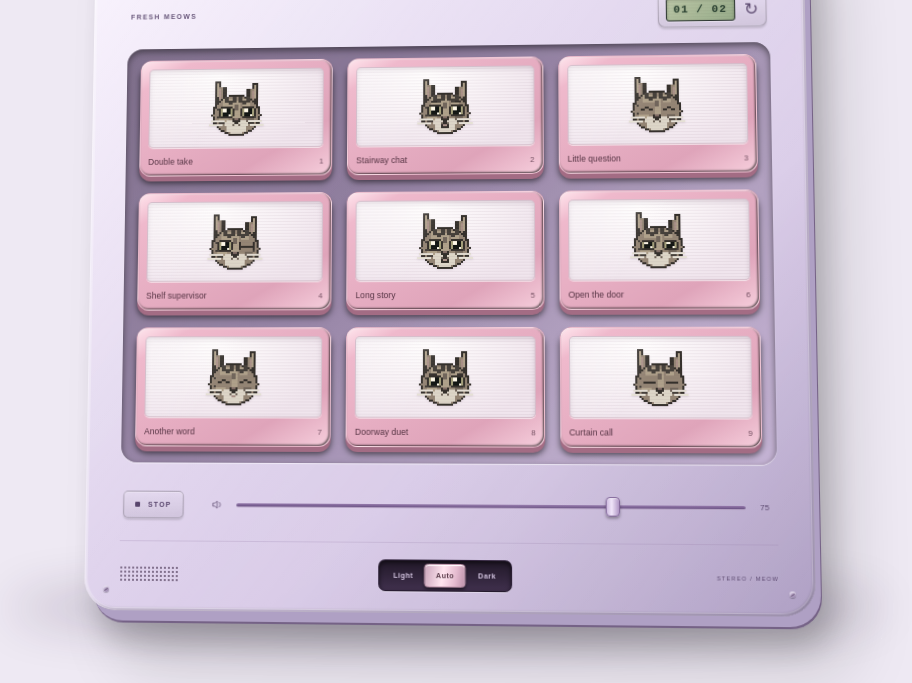
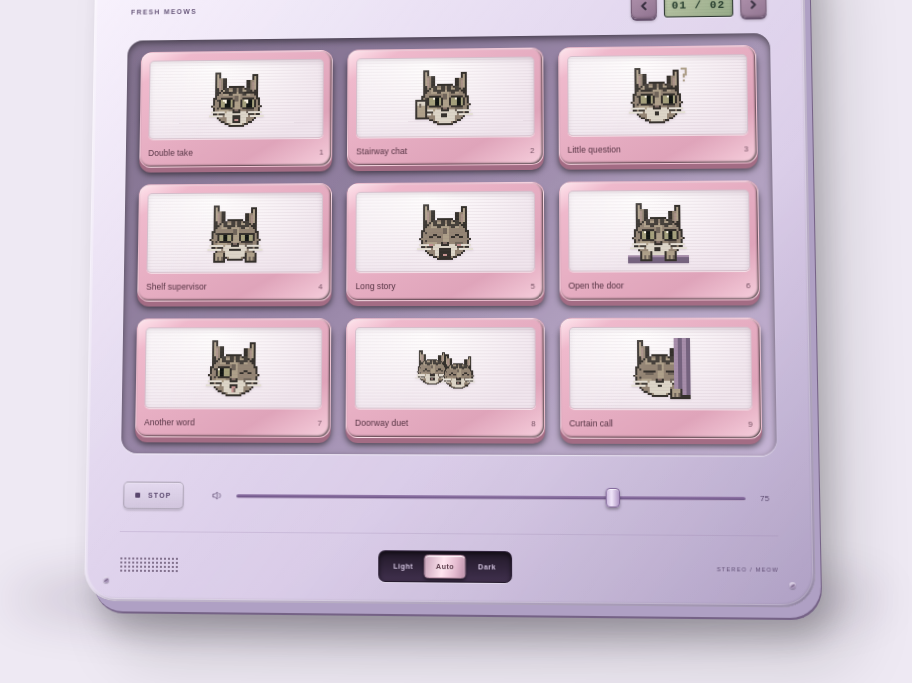
Before and after one commit to atlesque/miri-soundboard, a website built with Vite: page index.html in a window 1280 px wide. Shown: the part 160-843 px from the top of the page, without its empty margins (195-1107 px from the left). Built offline with nearby package versions, Linux system fonts and the light colour scheme.

Commit message:
Add rubber page arrows and nine new pixel-cat icons

```diff
--- a/index.html
+++ b/index.html
@@ -16,7 +16,7 @@
         <section class="device" aria-label="Miri soundboard">
           <i class="screw screw-tl"></i><i class="screw screw-tr"></i><i class="screw screw-bl"></i><i class="screw screw-br"></i>
           <div class="device-header"><div class="device-brand"><svg class="device-logo" viewBox="0 0 24 24" aria-hidden="true"><path d="M4 19V5l5 4h6l5-4v14H4Z"/><path d="M8 13h1m6 0h1m-5 3h2"/></svg><div>miri<span>sound machine</span></div></div><div class="power"><span></span> READY</div></div>
-          <div class="page-controls"><span id="page-label">FRESH MEOWS</span><button id="page-toggle" aria-label="Page 1 of 2. Switch to page 2" title="Switch sound page"><span class="page-lcd" aria-hidden="true">01 / 02</span><span class="page-cycle" aria-hidden="true">↻</span></button></div>
+          <div class="page-controls"><span id="page-label">FRESH MEOWS</span><div class="page-navigation" role="group" aria-label="Sound pages"><button class="page-arrow" id="page-previous" aria-label="Previous sound page" title="Previous sound page"><svg viewBox="0 0 12 12" aria-hidden="true"><path d="m8 2-4 4 4 4"/></svg></button><span class="page-lcd" role="status" aria-label="Page 1 of 2">01 / 02</span><button class="page-arrow" id="page-next" aria-label="Next sound page" title="Next sound page"><svg viewBox="0 0 12 12" aria-hidden="true"><path d="m4 2 4 4-4 4"/></svg></button></div></div>
           <div class="pads" aria-label="Page 1 sound buttons"></div>
           <div class="device-controls"><button id="stop" aria-label="Stop all sounds"><span class="stop-icon"></span> STOP</button><div class="volume"><svg viewBox="0 0 24 24" aria-hidden="true"><path d="M3 9h4l5-4v14l-5-4H3V9Zm13-2c3 3 3 7 0 10"/></svg><input type="range" id="volume" min="0" max="100" value="75" aria-label="Volume"/><output for="volume">75</output></div></div>
           <div class="device-bottom"><div class="speaker" aria-hidden="true"></div><div class="theme-switch" role="group" aria-label="Appearance"><span class="switch-thumb" aria-hidden="true"></span><button data-theme="light" aria-label="Light mode" title="Light mode">Light</button><button data-theme="system" aria-label="Follow system" title="Follow system">Auto</button><button data-theme="dark" aria-label="Dark mode" title="Dark mode">Dark</button></div><span>STEREO / MEOW</span></div>
--- a/src/main.js
+++ b/src/main.js
@@ -92,7 +92,8 @@
   const palette = {
     outline:'#34302b', fur:'#948574', gold:'#afa18a', shadow:'#71665b',
     stripe:'#45403a', ear:'#aa9188', cream:'#ddd6c8', iris:'#a5a17c',
-    eye:'#111512', shine:'#fff9e8', nose:'#806c65', whisker:'#e6e1d6'
+    eye:'#111512', shine:'#fff9e8', nose:'#806c65', whisker:'#e6e1d6',
+    blush:'#c79592', curtain:'#a68daa', curtainShadow:'#75637f'
   };
   // Upright ears and softly rounded cheeks.
   rect(5,2,3,12,'outline'); rect(8,5,3,9,'outline');
@@ -138,22 +139,102 @@
   if (expression===7) {rect(8,22,2,1,'ear');rect(22,22,2,1,'ear');rect(15,25,2,1,'ear');}
   rect(3,22,7,1,'whisker'); rect(2,24,7,1,'whisker');
   rect(22,22,7,1,'whisker'); rect(23,24,7,1,'whisker');
+  if (expression >= 10) {
+    // Fresh portraits keep Miri's coat, with a separate expression for each new call.
+    const eyes = (style, gaze = 0) => {
+      for (const x of [7,18]) {
+        rect(x,14,8,7,'fur');
+        if (style === 'happy') {
+          rect(x+1,18,2,1,'outline'); rect(x+3,17,2,1,'outline'); rect(x+5,18,2,1,'outline');
+        } else if (style === 'sleepy') {
+          rect(x+1,17,6,1,'outline'); rect(x+2,18,4,1,'shadow');
+        } else {
+          rect(x+1,15,6,6,'outline'); rect(x,16,8,4,'outline');
+          rect(x+1,16,6,4,'iris'); rect(x+3+gaze,16,2,4,'eye');
+          rect(x+2+gaze,16,1,1,'shine');
+        }
+      }
+    };
+    const mouth = (width, height) => {
+      rect(11,23,10,5,'cream');
+      rect(16-Math.ceil(width/2),24,width,height,'outline');
+      if (height>2) rect(15,24+height-2,2,1,'blush');
+    };
+    const paw = x => {
+      rect(x,26,6,5,'outline'); rect(x+1,26,4,4,'gold');
+      rect(x+2,28,1,2,'shadow'); rect(x+4,28,1,2,'shadow');
+    };
+    switch (expression) {
+      case 10: // Double take: wide pupils, raised brows and a surprised O.
+        eyes('round');
+        rect(9,12,4,1,'outline'); rect(20,12,4,1,'outline');
+        for (const x of [10,21]) {rect(x,16,3,4,'eye');rect(x,16,1,2,'shine');}
+        mouth(4,4);
+        break;
+      case 11: // Stairway chat: looking up, with a paw raised to say hello.
+        eyes('round',1); mouth(3,2);
+        rect(1,17,6,10,'outline'); rect(2,18,4,8,'gold');
+        rect(2,18,4,2,'cream'); rect(3,19,1,2,'shadow');
+        break;
+      case 12: // Little question: mismatched brows and a tiny question mark.
+        eyes('round',1); mouth(2,2);
+        rect(8,13,5,1,'outline'); rect(21,12,4,1,'outline');
+        rect(28,2,3,1,'gold'); rect(30,3,1,2,'gold');
+        rect(29,5,2,1,'gold'); rect(29,6,1,1,'gold'); rect(29,8,1,1,'gold');
+        break;
+      case 13: // Shelf supervisor: a stern squint and neatly folded paws.
+        eyes('round');
+        for (const x of [8,19]) {rect(x,15,6,2,'fur');rect(x,16,6,1,'outline');}
+        mouth(6,1); paw(5); paw(21);
+        break;
+      case 14: // Long story: eyes squeezed shut for a full-throated meow.
+        eyes('happy'); mouth(6,5);
+        rect(8,22,2,1,'blush'); rect(22,22,2,1,'blush');
+        break;
+      case 15: // Open the door: expectant eyes, peering over a little ledge.
+        eyes('round'); mouth(3,2);
+        rect(1,28,30,4,'curtainShadow'); rect(1,28,30,1,'curtain');
+        paw(7); paw(19);
+        break;
+      case 16: // Another word: a wink and a cheeky little tongue.
+        eyes('round',-1);
+        rect(18,14,8,7,'fur'); rect(19,18,2,1,'outline');
+        rect(21,17,2,1,'outline'); rect(23,18,2,1,'outline');
+        mouth(4,2); rect(15,25,2,3,'blush'); rect(16,26,1,2,'nose');
+        break;
+      case 17: // Doorway duet: the same chatting face repeated as a pair below.
+        eyes('happy'); mouth(4,3);
+        break;
+      case 18: // Curtain call: a sleepy tabby peeking from behind a curtain.
+        eyes('sleepy'); mouth(2,1);
+        rect(23,1,8,30,'curtain'); rect(25,1,2,30,'curtainShadow');
+        rect(29,1,2,30,'curtainShadow'); rect(23,29,8,2,'outline');
+        paw(21);
+        break;
+    }
+  }
+  if (expression === 17) {
+    const face = [...pixels].map(([xy,c])=>{const [x,y]=xy.split(',');return `<rect x="${x}" y="${y}" width="1" height="1" fill="${palette[c]}"/>`;}).join('');
+    return `<svg viewBox="0 0 32 32" class="pixel-cat" aria-hidden="true" shape-rendering="crispEdges"><g transform="translate(0 6) scale(.6)">${face}</g><g transform="translate(13 8) scale(.6)">${face}</g></svg>`;
+  }
   return `<svg viewBox="0 0 32 32" class="pixel-cat" aria-hidden="true" shape-rendering="crispEdges">${[...pixels].map(([xy,c])=>{const [x,y]=xy.split(',');return `<rect x="${x}" y="${y}" width="1" height="1" fill="${palette[c]}"/>`;}).join('')}</svg>`;
 }
 function renderPads() {
-  $('.pads').innerHTML = soundPages[page].map((s, i) => `<button class="pad" style="--pad-color:${s.color};--cat-light:${s.lightColor}" data-id="${s.id}" aria-label="${i + 1}. ${s.name}" aria-disabled="${!s.src}" aria-pressed="false"><span class="pad-face"><span class="led-screen">${pixelCat(i + 1)}</span><span class="pad-caption"><span>${s.name}</span><kbd>${i + 1}</kbd></span></span></button>`).join('');
+  $('.pads').innerHTML = soundPages[page].map((s, i) => `<button class="pad" style="--pad-color:${s.color};--cat-light:${s.lightColor}" data-id="${s.id}" aria-label="${i + 1}. ${s.name}" aria-disabled="${!s.src}" aria-pressed="false"><span class="pad-face"><span class="led-screen">${pixelCat(s.id)}</span><span class="pad-caption"><span>${s.name}</span><kbd>${i + 1}</kbd></span></span></button>`).join('');
   $('.pads').setAttribute('aria-label', `Page ${page + 1} sound buttons`);
   $('.page-lcd').textContent = `0${page + 1} / 0${soundPages.length}`;
   $('#page-label').textContent = page === 0 ? 'FRESH MEOWS' : 'THE ORIGINALS';
-  $('#page-toggle').setAttribute('aria-label', `Page ${page + 1} of ${soundPages.length}. Switch to page ${(page + 1) % soundPages.length + 1}`);
+  $('.page-lcd').setAttribute('aria-label', `Page ${page + 1} of ${soundPages.length}`);
 }
 renderPads();
-$('#page-toggle').addEventListener('click', () => {
+function changePage(direction) {
   stopAll();
-  page = (page + 1) % soundPages.length;
+  page = (page + direction + soundPages.length) % soundPages.length;
   renderPads();
   status.textContent = `Page ${page + 1}: ${page === 0 ? 'fresh meows' : 'the originals'}. Keys 1 to 9 play this page.`;
-});
+}
+$('#page-previous').addEventListener('click', () => changePage(-1));
+$('#page-next').addEventListener('click', () => changePage(1));
 function clear(id) {
   const audio = active.get(id);
   if (audio) { audio.pause(); audio.currentTime=0; active.delete(id); }
```
Also changed, not shown: README.md, src/style.css.
